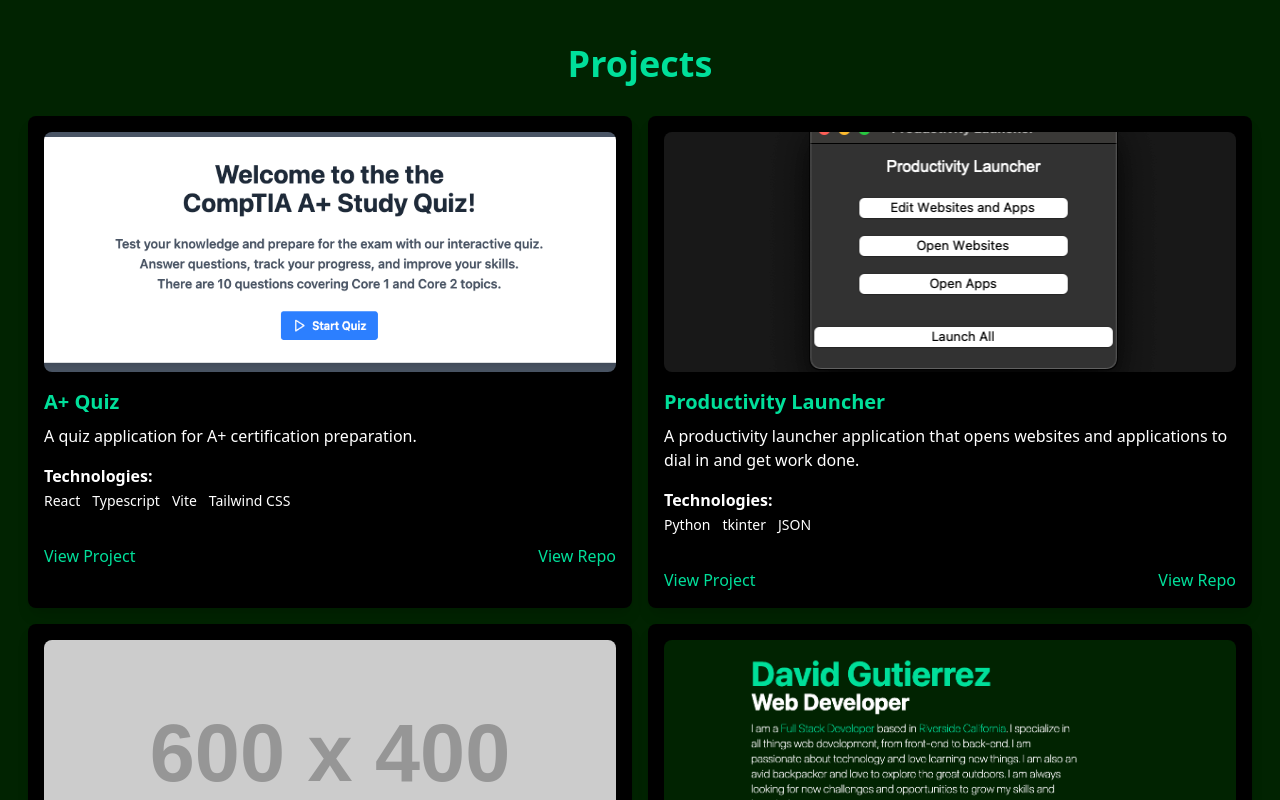
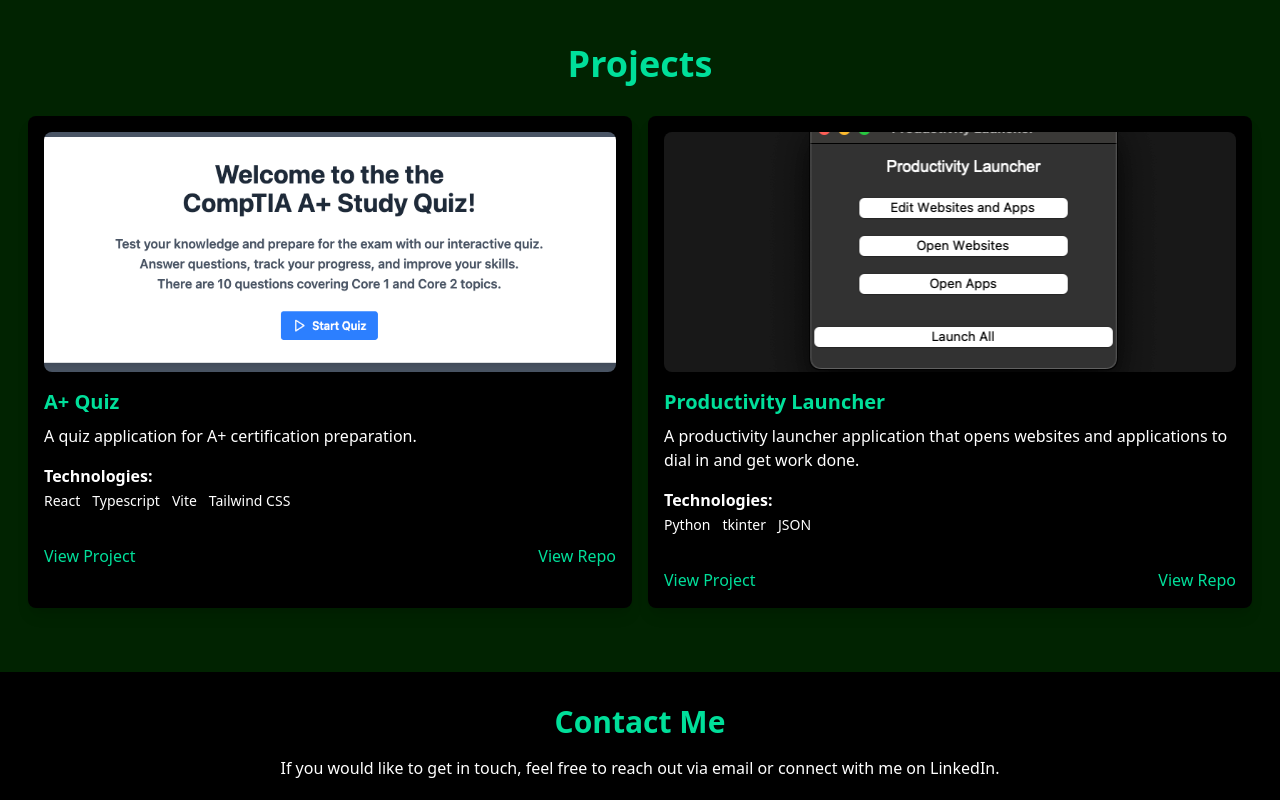
Before and after one commit to DavidDontKnow/davidPort2025, a React (Vite) app: page / in a window 1280 px wide. Shown: the part 2000-2800 px from the top of the page. Built offline with nearby package versions, Linux system fonts and the light colour scheme.

Commit message:
2 projects

```diff
--- a/src/data/projects.ts
+++ b/src/data/projects.ts
@@ -1,6 +1,6 @@
 import { Project } from "../types/projectTypes";
 import projectOne from "../assets/images/APlusQuiz.png";
-import projectFour from "../assets/images/DaveedDev.png";
+// import projectFour from "../assets/images/DaveedDev.png";
 import projectTwo from "../assets/images/prodLaunch.png";
 
 export const PROJECTS: Project[] = [
@@ -23,22 +23,22 @@ export const PROJECTS: Project[] = [
     link: "https://github.com/DavidDontKnow/productivityLauncher",
     repo: "https://github.com/DavidDontKnow/productivityLauncher",
   },
-  {
-    id: 3,
-    title: "Upcoming Project",
-    description: "An upcoming project description.",
-    technologies: ["React", "Node.js", "MongoDB"],
-    image: "https://placehold.co/600x400",
-    link: "https://example.com/project3",
-    repo: "https://github.com",
-  },
-  {
-    id: 4,
-    title: "David's Portfolio",
-    description: "This is a look into this portfolio.",
-    technologies: ["React", "TypeScript", "Tailwind CSS"],
-    image: projectFour,
-    link: "https://daveed.dev",
-    repo: "https://github.com",
-  },
+  // {
+  //   id: 3,
+  //   title: "Upcoming Project",
+  //   description: "An upcoming project description.",
+  //   technologies: ["React", "Node.js", "MongoDB"],
+  //   image: "https://placehold.co/600x400",
+  //   link: "https://example.com/project3",
+  //   repo: "https://github.com",
+  // },
+  // {
+  //   id: 4,
+  //   title: "David's Portfolio",
+  //   description: "This is a look into this portfolio.",
+  //   technologies: ["React", "TypeScript", "Tailwind CSS"],
+  //   image: projectFour,
+  //   link: "https://daveed.dev",
+  //   repo: "https://github.com",
+  // },
 ];
```
